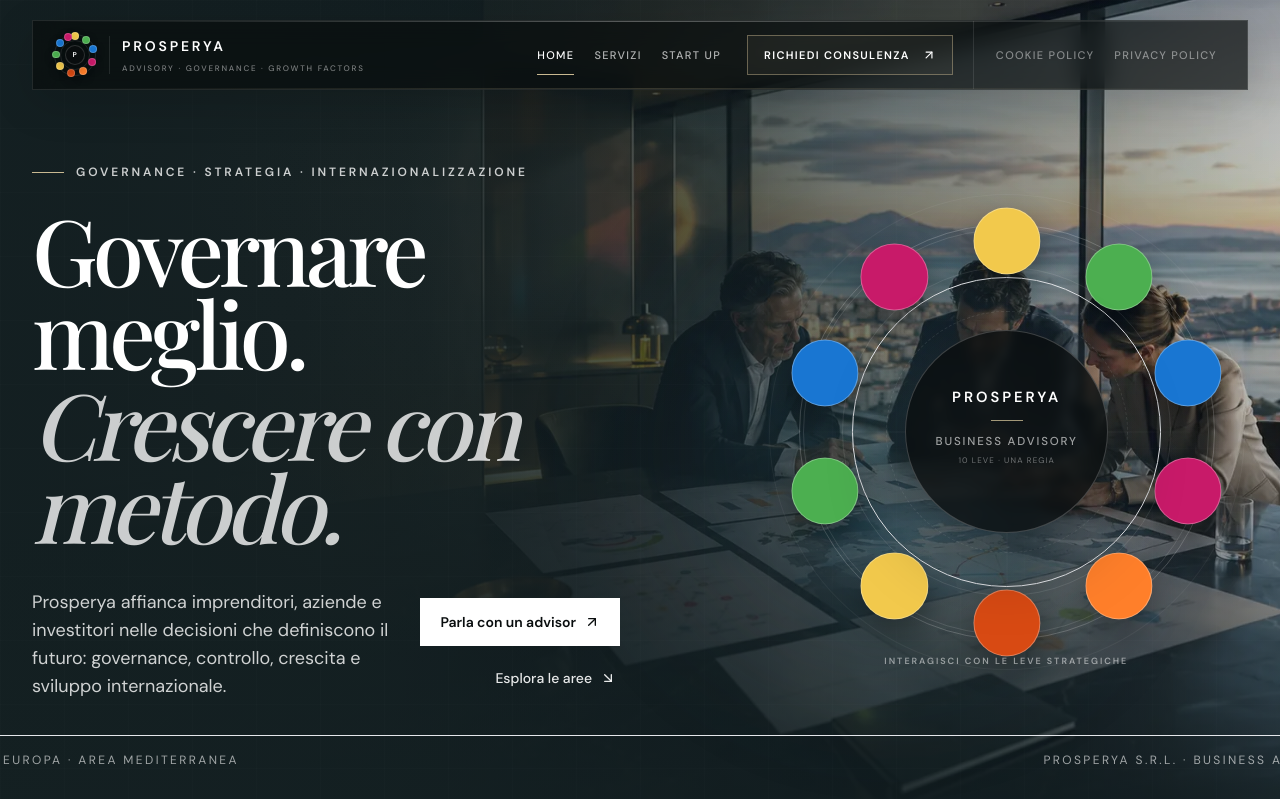
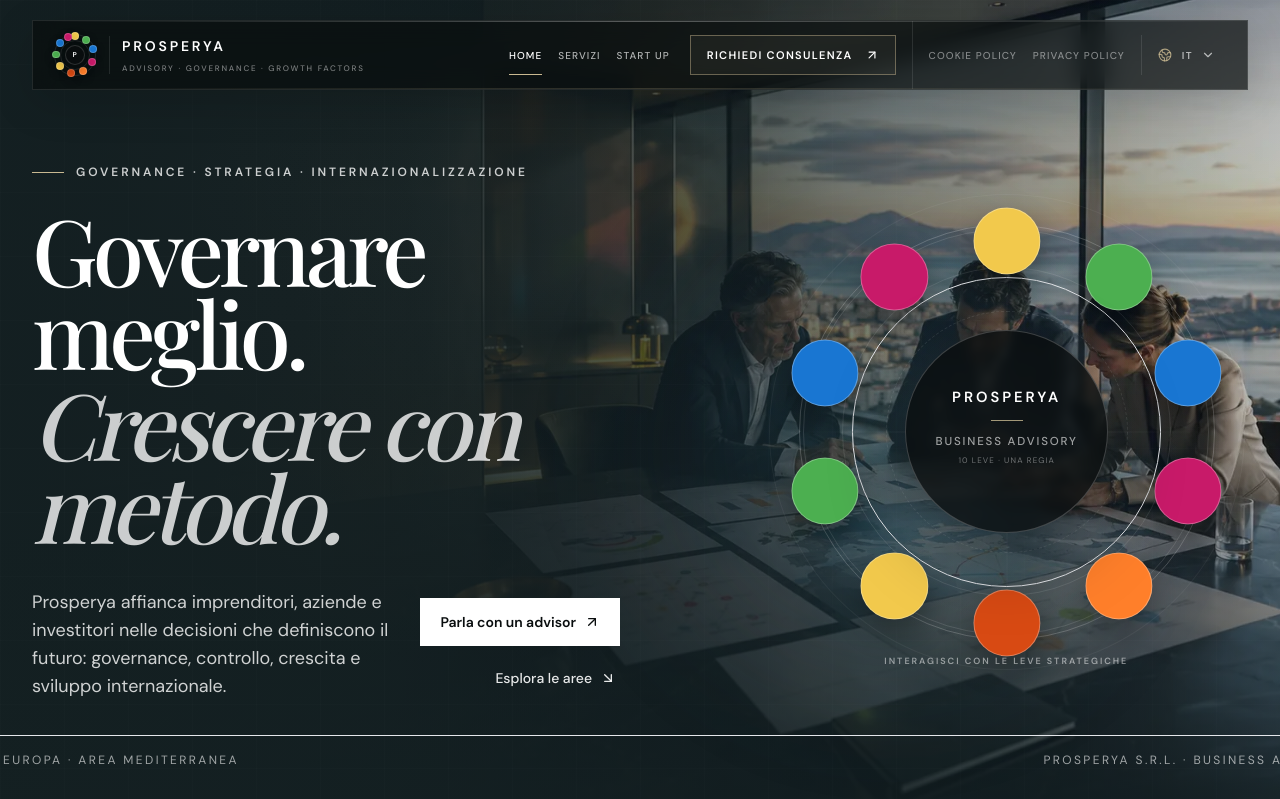
Before and after one commit to gaetanomeli95-lab/Prosperya-site, a Next.js app: page / in a window 1280 px wide. Shown: the top 799 px of the page. Built offline with nearby package versions, Linux system fonts and the light colour scheme; a web font is replaced by a local one.

Commit message:
feat: integrate language switcher into responsive header

```diff
--- a/src/components/Header.tsx
+++ b/src/components/Header.tsx
@@ -8,6 +8,7 @@
 import { mainNav } from '@/data/navigation';
 import { company } from '@/data/company';
 import { ConsultationModal } from './ConsultationModal';
+import { LanguageSwitcher } from './LanguageSwitcher';
 import { MiniBrandMark } from './MiniBrandMark';
 
 export function Header() {
@@ -51,7 +52,7 @@
       <header className={`fixed inset-x-0 top-0 z-50 transition-[padding] duration-500 ${scrolled ? 'py-2' : 'py-3 sm:py-4 lg:py-5'}`}>
         <div className="mx-auto max-w-[1480px] px-3 sm:px-6 lg:px-8">
           <div
-            className={`relative flex items-center justify-between overflow-hidden border transition-all duration-500 ${
+            className={`relative flex items-center justify-between overflow-visible border transition-all duration-500 ${
               scrolled
                 ? 'h-[60px] border-white/10 bg-[#080C0D]/92 px-3 shadow-[0_18px_60px_rgba(0,0,0,.28)] backdrop-blur-xl sm:px-4 xl:h-[64px] xl:px-5'
                 : 'h-[64px] border-white/10 bg-[#080C0D]/68 px-3 shadow-[0_12px_45px_rgba(0,0,0,.14)] backdrop-blur-md sm:px-4 xl:h-[70px] xl:px-5'
@@ -70,7 +71,8 @@
               </span>
             </Link>
 
-            <nav className="relative z-10 hidden h-full items-center xl:flex" aria-label="Navigazione principale">
+            <div className="relative z-10 hidden h-full items-center xl:flex">
+              <nav className="flex h-full items-center" aria-label="Navigazione principale">
                 {mainNav.map((item, index) => {
                   const legal = item.href === '/cookie-policy/' || item.href === '/privacy-policy/';
                   const consultation = item.href === '/contatti/';
@@ -82,7 +84,7 @@
                         key={item.href}
                         type="button"
                         onClick={() => setConsultationOpen(true)}
-                      className="group mx-4 inline-flex h-10 items-center gap-3 border border-sand/45 bg-sand/[0.06] px-4 text-[11px] font-semibold uppercase tracking-[0.12em] !text-white transition-all duration-300 hover:border-sand hover:bg-sand hover:!text-night 2xl:mx-5 2xl:px-5"
+                        className="group mx-3 inline-flex h-10 items-center gap-3 border border-sand/45 bg-sand/[0.06] px-4 text-[11px] font-semibold uppercase tracking-[0.12em] !text-white transition-all duration-300 hover:border-sand hover:bg-sand hover:!text-night 2xl:mx-4 2xl:px-5"
                       >
                         {item.label}
                         <ArrowUpRight className="h-3.5 w-3.5 transition-transform duration-300 group-hover:-translate-y-0.5 group-hover:translate-x-0.5" />
@@ -91,10 +93,10 @@
                   }
 
                   return (
-                  <div key={item.href} className={`relative flex h-full items-center ${legal && index === 4 ? 'ml-1 border-l border-white/10 pl-3 2xl:pl-4' : ''}`}>
+                    <div key={item.href} className={`relative flex h-full items-center ${legal && index === 4 ? 'ml-1 border-l border-white/10 pl-2 2xl:pl-3' : ''}`}>
                       <Link
                         href={item.href}
-                      className={`group relative flex h-full items-center px-2.5 text-[11px] font-medium uppercase tracking-[0.12em] transition-colors 2xl:px-3 2xl:text-xs ${
+                        className={`group relative flex h-full items-center px-2 text-[10px] font-medium uppercase tracking-[0.11em] transition-colors 2xl:px-2.5 2xl:text-[11px] ${
                           legal
                             ? active ? '!text-white' : '!text-white/45 hover:!text-white/75'
                             : active ? '!text-white' : '!text-white/68 hover:!text-white'
@@ -102,7 +104,7 @@
                       >
                         <span>{item.label}</span>
                         {!legal && (
-                        <span className={`absolute bottom-[14px] left-2.5 h-px bg-sand transition-all duration-300 2xl:left-3 ${active ? 'w-[calc(100%-1.25rem)] 2xl:w-[calc(100%-1.5rem)]' : 'w-0 group-hover:w-[calc(100%-1.25rem)] 2xl:group-hover:w-[calc(100%-1.5rem)]'}`} />
+                          <span className={`absolute bottom-[14px] left-2 h-px bg-sand transition-all duration-300 2xl:left-2.5 ${active ? 'w-[calc(100%-1rem)] 2xl:w-[calc(100%-1.25rem)]' : 'w-0 group-hover:w-[calc(100%-1rem)] 2xl:group-hover:w-[calc(100%-1.25rem)]'}`} />
                         )}
                       </Link>
                     </div>
@@ -110,14 +112,24 @@
                 })}
               </nav>
 
+              <div className="ml-2 border-l border-white/10 pl-1 2xl:ml-3 2xl:pl-2">
+                <LanguageSwitcher />
+              </div>
+            </div>
+
+            <div className="relative z-10 flex items-center gap-2 xl:hidden">
+              <div className="hidden sm:block">
+                <LanguageSwitcher />
+              </div>
               <button
                 onClick={() => setOpen((value) => !value)}
-              className="relative z-10 grid h-10 w-10 shrink-0 place-items-center border border-white/15 bg-white/[0.04] !text-white transition-colors hover:bg-white hover:!text-night xl:hidden"
+                className="grid h-10 w-10 shrink-0 place-items-center border border-white/15 bg-white/[0.04] !text-white transition-colors hover:bg-white hover:!text-night"
                 aria-expanded={open}
                 aria-label={open ? 'Chiudi menu' : 'Apri menu'}
               >
                 {open ? <X className="h-[18px] w-[18px]" /> : <Menu className="h-[18px] w-[18px]" />}
               </button>
+            </div>
           </div>
         </div>
       </header>
@@ -135,7 +147,7 @@
             <div className="absolute right-[-8rem] top-10 h-[25rem] w-[25rem] rounded-full bg-mediterranean/10 blur-3xl" />
             <div className="absolute bottom-[-10rem] left-[-8rem] h-[28rem] w-[28rem] rounded-full bg-sand/[0.05] blur-3xl" />
 
-            <div className="relative mx-auto flex min-h-[100svh] max-w-[1480px] flex-col px-5 pb-7 pt-24 sm:px-8 sm:pt-28">
+            <div className="relative mx-auto flex min-h-[100svh] max-w-[1480px] flex-col px-5 pb-24 pt-24 sm:px-8 sm:pt-28 lg:pb-8">
               <div className="flex-1 overflow-y-auto overscroll-contain">
                 <div className="mb-7 flex items-center justify-between border-b border-white/10 pb-5">
                   <p className="text-[9px] font-semibold uppercase tracking-[0.24em] !text-white/40">Navigation / Prosperya</p>
@@ -193,12 +205,16 @@
                     );
                   })}
                 </nav>
+
+                <div className="mt-6 sm:hidden">
+                  <LanguageSwitcher mobile />
+                </div>
               </div>
 
               <div className="mt-6 grid gap-4 border-t border-white/10 pt-5 sm:grid-cols-2 sm:items-end">
                 <div>
-                  <p className="text-[9px] font-semibold uppercase tracking-[.2em] !text-white/30">Direzione</p>
-                  <a href={`mailto:${company.emailDirezione}`} className="mt-2 block text-sm !text-white/70 hover:!text-white">{company.emailDirezione}</a>
+                  <p className="text-[9px] font-semibold uppercase tracking-[.2em] !text-white/30">Contatti</p>
+                  <a href={`mailto:${company.emailPubblica}`} className="mt-2 block text-sm !text-white/70 hover:!text-white">{company.emailPubblica}</a>
                 </div>
                 <p className="text-[9px] uppercase tracking-[.18em] !text-white/28 sm:text-right">{company.payoff}</p>
               </div>
```
Lines whose indentation alone changed are shown as unchanged.
